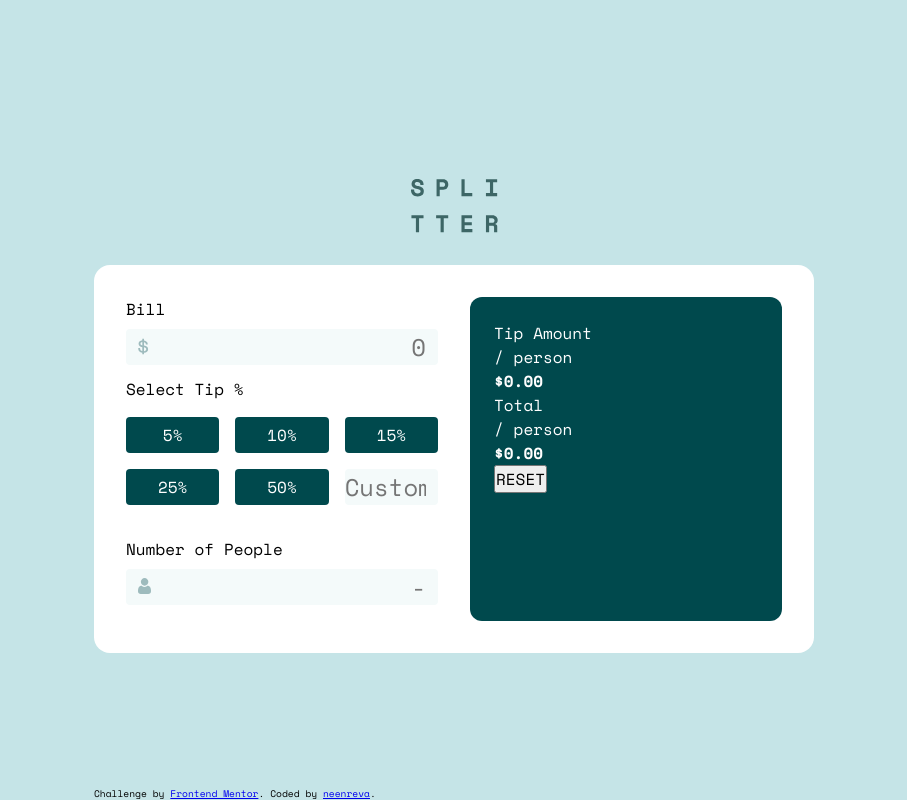
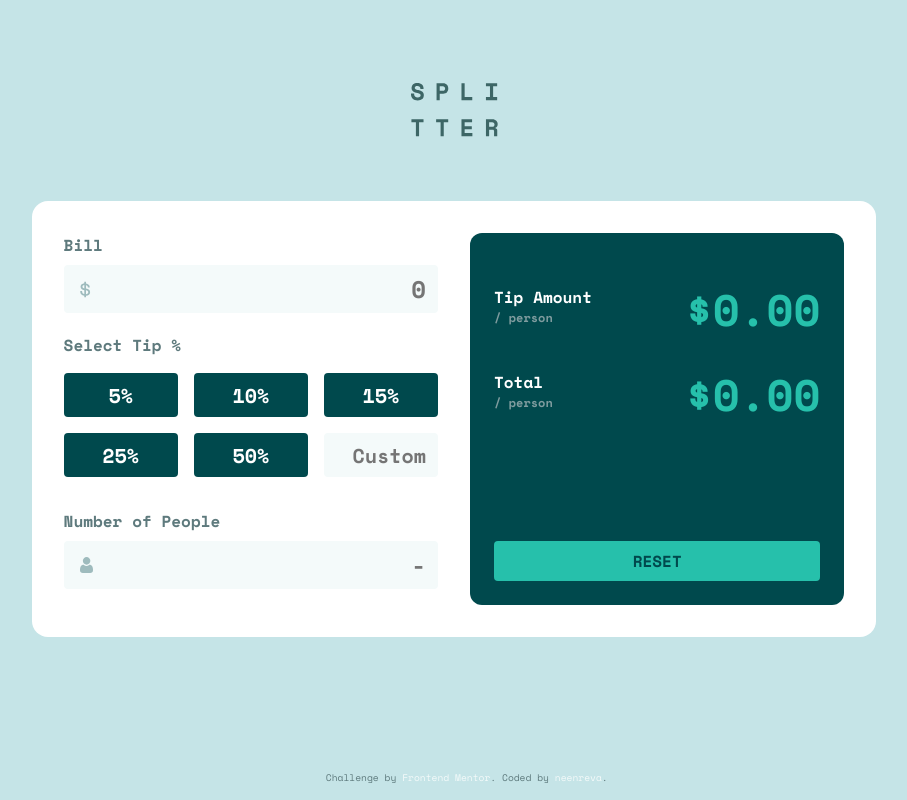
Before and after one commit to neenreva/tip-calculator-app-main, a plain HTML site: page index.html in a window 1280 px wide. Shown: the whole page, without its empty margins (186-1093 px from the left). Drawn offline with nearby package versions, Linux system fonts and the light colour scheme.

Commit message:
Final Push

```diff
--- a/app.js
+++ b/app.js
@@ -6,6 +6,7 @@ const tipPerPerson = document.querySelector(".tip-pp");
 const totalPerPerson = document.querySelector(".total-pp");
 const customTip = document.querySelector(".custom-tip");
 const resetParams = document.querySelector(".reset");
+const peopleError = document.querySelector(".zero-people");
 
 // Varibles
 let percent;
@@ -13,8 +14,13 @@ let tip;
 let tipAmount;
 let total;
 
-//Main function for the calculations
+//Main function for the calculations w/error checks
 function calcNums() {
+  if (!peopleError.classList.contains("hidden")) {
+    console.log((people.style = ""));
+    peopleError.classList.toggle("hidden");
+  }
+
   if (people.value > 0) {
     tip = (totalBill.value * percent).toFixed(2);
     tipAmount = tip / people.value;
@@ -27,6 +33,15 @@ function calcNums() {
     tipPerPerson.innerHTML = "$0.00";
     totalPerPerson.innerHTML = "$0.00";
   }
+
+  if (people.value.trim() == "0" && people.value != "") {
+    tipPerPerson.innerHTML = "$0.00";
+    totalPerPerson.innerHTML = "$0.00";
+    if (peopleError.classList.contains("hidden")) {
+      people.style.outline = "orange solid 1px";
+      peopleError.classList.toggle("hidden");
+    }
+  }
 }
 
 //Tip buttons
@@ -37,8 +52,8 @@ tipPercent.forEach((btn) => {
 // Loop through the tip buttons and add the active-btn class to the current/clicked button
 
 function tipBtns(e) {
+  customTip.value = "";
   percent = this.value * 0.01;
-  console.log(percent);
   tipPercent.forEach((btn) => {
     btn.classList.remove("active-btn");
     e.currentTarget.classList.add("active-btn");
@@ -48,9 +63,12 @@ function tipBtns(e) {
 
 //Custom Tip
 customTip.addEventListener("keyup", customIpt);
-// customTip.addEventListener("input", customIpt);
+customTip.addEventListener("click", customIpt);
 
 function customIpt() {
+  tipPercent.forEach((btn) => {
+    btn.classList.remove("active-btn");
+  });
   percent = customTip.value * 0.01;
   calcNums();
 }
@@ -69,3 +87,5 @@ function reset() {
   tipPerPerson.innerHTML = "$0.00";
   totalPerPerson.innerHTML = "$0.00";
 }
+
+reset();
--- a/index.html
+++ b/index.html
@@ -29,7 +29,13 @@
         <div class="bill">
           <p>Bill</p>
           <img src="images/icon-dollar.svg" alt="" />
-          <input class="bill-total" type="number" placeholder="0" min="0" />
+          <input
+            class="bill-total"
+            type="number"
+            placeholder="0"
+            min="0"
+            onkeypress="return event.charCode != 32"
+          />
         </div>
 
         <div class="tip-btn-container">
@@ -45,29 +51,42 @@
             placeholder="Custom"
             min="1"
             max="100"
+            onkeypress="return event.charCode != 32"
           />
         </div>
 
         <div class="people">
+          <div>
             <p>Number of People</p>
+            <p class="zero-people hidden">Can't be zero</p>
+          </div>
           <img src="images/icon-person.svg" alt="" />
-          <input class="divide" type="number" min="1" placeholder="-" />
+          <input
+            class="divide"
+            type="number"
+            min="1"
+            placeholder="-"
+            value="1"
+            onkeypress="return event.charCode != 32"
+          />
         </div>
       </section>
       <section class="output">
+        <div>
           <div class="tip-container">
-          <div>
+            <div class="breakdown">
               <p>Tip Amount</p>
               <span>/ person</span>
             </div>
             <h1 class="tip-pp">$0.00</h1>
           </div>
           <div class="total-container">
-          <div>
+            <div class="breakdown">
               <p>Total</p>
               <span>/ person</span>
             </div>
             <h1 class="total-pp">$0.00</h1>
+          </div>
         </div>
         <button class="reset">RESET</button>
       </section>
@@ -77,7 +96,7 @@
       Challenge by
       <a href="https://www.frontendmentor.io?ref=challenge" target="_blank"
         >Frontend Mentor</a
-      >. Coded by <a href="#">neenreva</a>.
+      >. Coded by <a href="https://github.com/neenreva">neenreva</a>.
     </footer>
   </body>
 </html>
--- a/style.css
+++ b/style.css
@@ -1,19 +1,31 @@
+:root {
+  --Strongcyan: hsl(172, 67%, 45%);
+  --Verydarkcyan: hsl(183, 100%, 15%);
+  --Darkgrayishcyan1: hsl(186, 14%, 43%);
+  --Darkgrayishcyan2: hsl(184, 14%, 56%);
+  --Lightgrayishcyan1: hsl(185, 41%, 84%);
+  --Lightgrayishcyan2: hsl(189, 41%, 97%);
+  --white: hsl(0, 0%, 100%);
+}
+
 * {
   margin: 0;
   padding: 0;
   box-sizing: border-box;
   font-family: "Space Mono", monospace;
   font-size: 100%;
+  border-style: none;
 }
 
 html {
-  background-color: hsl(185, 41%, 84%);
-  width: 100vw;
+  background-color: var(--Lightgrayishcyan1);
   height: 100%;
+  display: flex;
+  width: 100%;
+  justify-content: center;
 }
 
 body {
-  margin: 0rem auto;
   max-width: 375px;
 }
 
@@ -24,10 +36,12 @@ header {
 }
 
 main {
-  display: grid;
-  grid-template-rows: 1fr;
+  width: fit-content;
+  display: flex;
+  flex-direction: column;
+  justify-content: center;
   padding: 2rem;
-  background-color: hsl(0, 0%, 100%);
+  background-color: var(--white);
   border-radius: 1rem;
 }
 
@@ -44,8 +58,14 @@ main {
 .bill img,
 .people img {
   position: absolute;
-  padding: 0.55rem 0.75rem;
-  color: hsl(186, 14%, 43%);
+  padding: 1rem;
+  color: var(--Darkgrayishcyan2);
+}
+
+.bill input,
+.people input {
+  font-weight: 700;
+  height: 3rem;
 }
 
 .tip-btn-container {
@@ -63,35 +83,78 @@ main {
 }
 
 .tip-percent {
-  color: hsl(0, 0%, 100%);
-  background-color: hsl(183, 100%, 15%);
-  border: none;
+  color: var(--white);
+  background-color: var(--Verydarkcyan);
   border-radius: 0.25rem;
 }
 
+.tip-percent:hover {
+  background-color: var(--Lightgrayishcyan1);
+}
+
+.tip-percent,
+.custom-tip {
+  font-size: 1.25rem;
+  font-weight: 700;
+  height: 2.75rem;
+}
+
 .active-btn {
-  color: hsl(183, 100%, 15%);
-  background-color: hsl(0, 0%, 100%);
+  color: var(--Verydarkcyan);
+  background-color: var(--Strongcyan);
+}
+
+.people div {
+  display: flex;
+  justify-content: space-between;
+}
+
+.zero-people {
+  color: orange;
 }
 
 .output {
-  background-color: hsl(183, 100%, 15%);
+  background-color: var(--Verydarkcyan);
   border-radius: 0.75rem;
-  color: hsl(0, 0%, 100%);
+  color: var(--white);
   padding: 1.5rem;
 }
 
+.tip-container,
+.total-container {
+  display: flex;
+  align-items: center;
+  justify-content: space-between;
+  margin: 1.25rem 0;
+}
+
+.reset {
+  width: 100%;
+  padding: 0.51rem;
+  margin-top: 1rem;
+  background-color: var(--Strongcyan);
+  border-radius: 0.25rem;
+  font-weight: 700;
+  color: var(--Verydarkcyan);
+}
+
+.reset:hover {
+  background-color: var(--Lightgrayishcyan1);
+}
+
 footer {
+  margin: 2rem;
   font-size: 0.6rem;
   text-align: center;
+  color: var(--Darkgrayishcyan1);
 }
 
 input {
   width: 100%;
-  color: hsl(183, 100%, 15%);
+  color: var(--Verydarkcyan);
   font-size: 1.5rem;
   text-align: right;
-  background-color: hsl(185, 41%, 97%);
+  background-color: var(--Lightgrayishcyan2);
   border: none;
   border-radius: 0.25rem;
   padding-right: 0.75rem;
@@ -102,7 +165,7 @@ input[type="number"] {
 }
 
 input:focus {
-  outline: 2px solid hsl(172, 67%, 45%);
+  outline: 2px solid var(--Strongcyan);
 }
 
 input::-webkit-outer-spin-button,
@@ -119,29 +182,65 @@ button {
   cursor: pointer;
 }
 
-@media (min-width: 700px) {
-  html {
-    width: 100vw;
-    height: 100%;
-    display: flex;
+p {
+  font-weight: 700;
+  color: var(--Darkgrayishcyan1);
+}
 
-  }
+span {
+  font-size: 0.751rem;
+  font-weight: 700;
+  padding-top: -1rem;
+  color: var(--Darkgrayishcyan2);
+}
+
+.breakdown p {
+  color: var(--white);
+  line-height: 0.751rem;
+}
+
+h1 {
+  text-align: right;
+  color: hsl(172, 67%, 45%);
+  font-size: 2rem;
+}
+
+.hidden {
+  display: none;
+}
+
+:hover {
+  transition: all 0.5s ease;
+}
+
+a {
+  text-decoration: none;
+  color: var(--Lightgrayishcyan2);
+}
+
+a:hover {
+  color: var(--Strongcyan);
+}
+
+@media (min-width: 850px) {
   body {
     display: flex;
     flex-direction: column;
     justify-content: center;
-    max-width: 80vw;
+    margin-top: -7rem;
+    max-width: 60vw;
   }
 
   header {
-    display: flex;
-    justify-content: center;
+    margin-bottom: 4rem;
   }
 
   main {
-    width: 100%;
+    min-width: 750px;
+    width: 66vw;
     display: grid;
     grid-template-columns: 1fr 1fr;
+    align-self: center;
     padding: 2rem;
     gap: 2rem;
   }
@@ -161,12 +260,20 @@ button {
 
   .output {
     grid-column: 2/3;
+    display: flex;
+    flex-direction: column;
+    justify-content: space-between;
   }
 
   footer {
+    width: 100%;
     position: fixed;
     bottom: 0;
-    font-size: 0.6rem;
-    text-align: center;
+    left: 1vw;
+    margin: 1rem 0;
+  }
+
+  h1 {
+    font-size: 2.75rem;
   }
 }
```
Lines whose indentation alone changed are shown as unchanged.
